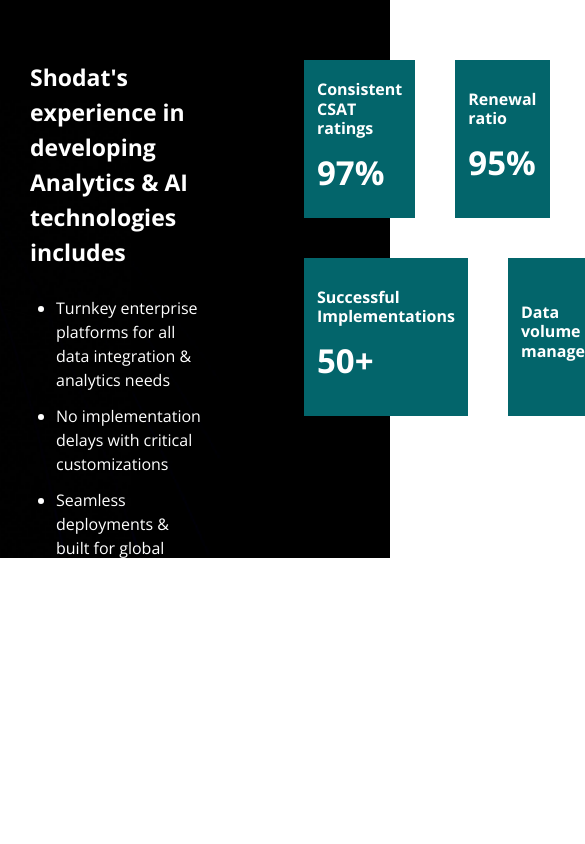
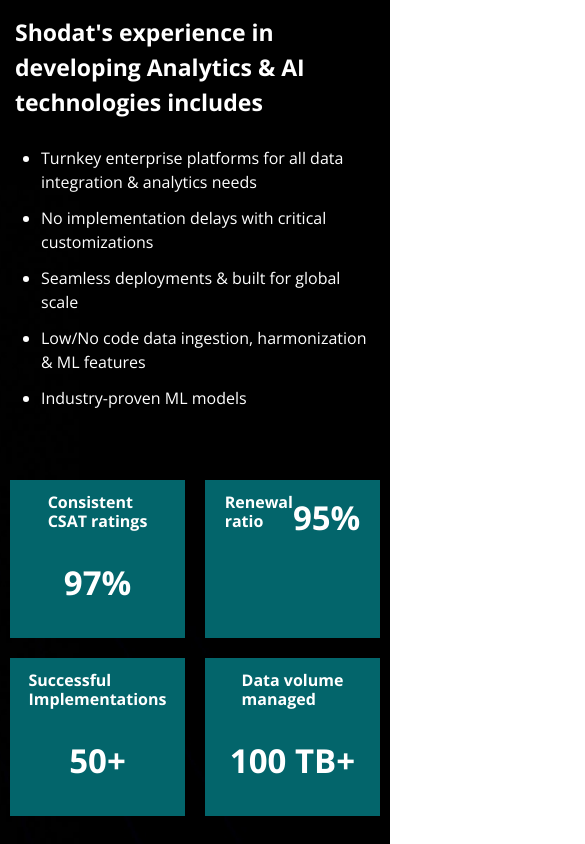
Before and after one commit to amitpandey0107/shodat-website, a Next.js app: page /prefferedPartner/proven in a window 390 px wide. Shown: the top 844 px of the page, 585 px wide, since content can reach past the window. Built offline with nearby package versions, Linux system fonts and the light colour scheme.

Commit message:
responsive

```diff
--- a/src/pages/header/header.module.css
+++ b/src/pages/header/header.module.css
@@ -60,3 +60,8 @@
     box-shadow: none;
     border-radius: 0;
 }
+
+
+@media screen and (max-width: 768px) {
+
+}
--- a/src/pages/prefferedPartner/prefferedPartner.module.css
+++ b/src/pages/prefferedPartner/prefferedPartner.module.css
@@ -1,6 +1,7 @@
 .prefferedPartner {
     position: relative;
 }
+
 .experienceFuture {
     height: 223px;
     background-image: url('/img/future-bg.jpg');
@@ -27,12 +28,14 @@
     position: relative;
     z-index: 1;
 }
+
 .experienceFuture .experienceContent h2 {
     color: white;
     font-size: 33px;
     font-weight: bold;
     margin-bottom: 20px;
 }
+
 .experienceFuture .experienceContent p {
     color: white;
     font-size: 16px;
@@ -47,6 +50,7 @@
     background-color: #68326F;
     padding: 15px;
 }
+
 .prefferedPartner .titleSection h2 {
     color: white;
     font-size: 33px;
@@ -54,16 +58,19 @@
     margin-bottom: 10px;
     text-align: center;
 }
+
 .tabSection {
     background-color: black;
     height: 560px;
 }
+
 .tabSection .tabs {
     display: flex;
     justify-content: flex-start;
     align-items: center;
     margin-top: -60px;
 }
+
 .btnTab {
     background-color: #DEC6E0;
     height: 60px;
@@ -78,15 +85,18 @@
     align-items: center;
     width: 20%;
 }
+
 .btnTab.active {
     background-color: #000000;
     color: #FFFFFF;
 }
+
 .tabsContent {
     display: flex;
     justify-content: space-between;
     align-items: flex-start;
 }
+
 .tabsContent .contentLeft {
     width: 60%;
     min-height: 470px;
@@ -94,6 +104,7 @@
     padding: 60px 30px 40px 30px;
     background-position: top;
 }
+
 .tabsContent .contentLeft h3 {
     color: white;
     font-size: 23px;
@@ -101,9 +112,11 @@
     margin-bottom: 20px;
     line-height: 35px;
 }
+
 .tabsContent .contentLeft ul {
     padding-left: 26px;
 }
+
 .tabsContent .contentLeft ul li {
     color: white;
     font-size: 16px;
@@ -111,6 +124,7 @@
     list-style-type: disc;
     padding: 6px 0;
 }
+
 .tabsContent .contentLeft p {
     margin-bottom: 40px;
     color: white;
@@ -118,17 +132,20 @@
     font-weight: 400;
     line-height: 26px;
 }
+
 .tabsContent .contentRight {
     width: 40%;
     min-height: 470px;
     height: 558px;
     padding: 40px 50px;
 }
+
 .tabsContent .contentRight .couonterRow {
     justify-content: flex-start;
     align-items: center;
     display: flex;
 }
+
 .tabsContent .contentRight .counterBox {
     border: 1px solid #03656B;
     background-color: #03656B;
@@ -142,6 +159,7 @@
     flex-direction: column;
     margin: 20px;
 }
+
 .tabsContent .contentRight .counterBox h6 {
     color: white;
     font-size: 16px;
@@ -149,6 +167,7 @@
     text-align: left;
     margin-bottom: 10px;
 }
+
 .tabsContent .contentRight .counterBox .count {
     color: white;
     font-size: 33px;
@@ -158,10 +177,12 @@
 .expertise .contentLeft {
     width: 50%;
 }
+
 .expertise .contentRight {
     width: 50%;
     padding: 40px 0;
 }
+
 .expertise .contentRight .counterBox {
     width: 303px;
     height: 190px;
@@ -176,7 +197,7 @@
     width: 303px;
     height: 190px;
     display: flex;
-    justify-content:center;
+    justify-content: center;
     align-items: flex-start;
     flex-wrap: wrap;
     flex-direction: column;
@@ -185,12 +206,15 @@
 .contentBlock {
     margin-bottom: 70px;
 }
+
 .customization .contentBlock {
     margin-bottom: 30px;
 }
+
 .mbzero {
     margin-bottom: 0;
 }
+
 .contentBlock h3 {
     color: white;
     font-size: 23px;
@@ -198,9 +222,11 @@
     margin-bottom: 20px;
     line-height: 35px;
 }
+
 .contentBlock ul {
     padding-left: 26px;
 }
+
 .contentBlock ul li {
     color: white;
     font-size: 16px;
@@ -208,6 +234,7 @@
     list-style-type: disc;
     padding: 6px 0;
 }
+
 .contentBlock p {
     margin-bottom: 40px;
     color: white;
@@ -219,6 +246,7 @@
 .contentFull {
     padding: 50px 30px 0px 30px;
 }
+
 .contentFull h3 {
     color: white;
     font-size: 23px;
@@ -249,27 +277,69 @@
     background-size: cover;
     background-position: top;
 }
+
 .responsibleAIBG {
     background-image: url('/img/responsibleBG.jpg');
     background-repeat: no-repeat;
     background-size: cover;
     background-position: top;
 }
+
 .provenBG {
     background-image: url('/img/provenBG.jpg');
     background-repeat: no-repeat;
     background-size: cover;
     background-position: top;
 }
+
 .expertiseBG {
     background-image: url('/img/expertiseBG.jpg');
     background-repeat: no-repeat;
     background-size: cover;
     background-position: top;
 }
+
 .customizationBG {
     background-image: url('/img/customizationBG.jpg');
     background-repeat: no-repeat;
     background-size: cover;
     background-position: top;
 }
+
+
+
+@media screen and (max-width: 768px) {
+    .tabsContent {
+        display: flex;
+        justify-content: space-between;
+        align-items: flex-start;
+        flex-wrap: wrap;
+        flex-direction: column;
+    }
+
+    .tabSection {
+        height: auto;
+    }
+
+    .tabsContent .contentLeft {
+        width: 100%;
+        min-height: 470px;
+        height: auto;
+        padding: 15px;
+    }
+
+    .tabsContent .contentRight {
+        width: 100%;
+        padding: 0px;
+    }
+
+    .tabsContent .contentRight .counterBox {
+        width: 50%;
+        display: flex;
+        justify-content: center;
+        align-items: flex-start;
+        flex-wrap: wrap;
+        flex-direction: row;
+        margin: 10px;
+    }
+}
--- a/src/pages/transformingOperations/transforming.module.css
+++ b/src/pages/transformingOperations/transforming.module.css
@@ -35,3 +35,8 @@
 .btnGetStart {
     margin-top: 15px;
 }
+
+
+@media screen and (max-width: 768px) {
+    .opsContent span {display: none;}
+}
```
Also changed, not shown: src/pages/banner/banner.module.css (+18 -0 lines), src/pages/features/features.module.css (+30 -0 lines), src/pages/sliders/slider.module.css (+29 -5 lines).
